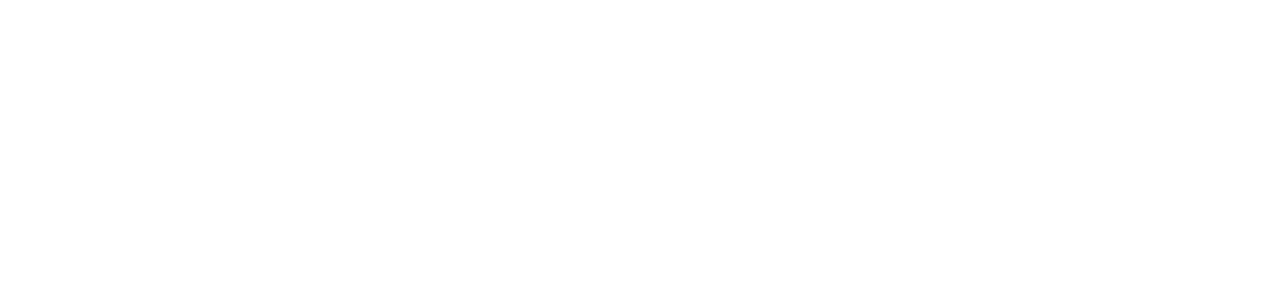
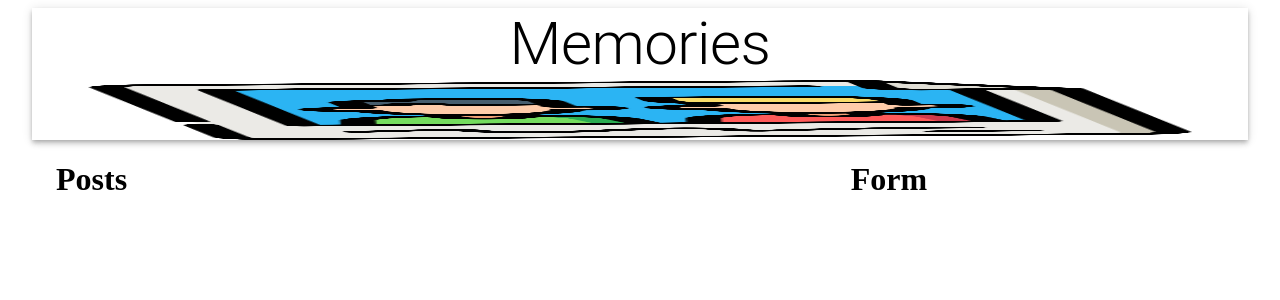
Before and after one commit to TalhaBhutto/MERN_Project, a React (Create React App) app in the folder client/: page / in a window 1280 px wide. Shown: the top 300 px of the page. Built offline with nearby package versions, Linux system fonts and the light colour scheme.

Commit message:
basic structure of App Post/Form

```diff
--- a/client/src/App.js
+++ b/client/src/App.js
@@ -1,10 +1,28 @@
 import React from 'react';
 import {Container,AppBar,Typography,Grow,Grid} from '@material-ui/core';
+import memories from './images/memories.png'
+import Posts from './components/Posts/Posts'
+import Form from './components/Form/Form'
 
 const App = () =>{
     return (
         <Container maxWidth="lg">
-            <AppBar position="static" color="inherit"/>
+            <AppBar position="static" color="inherit">
+            <Typography variant="h2" align="center">Memories</Typography>
+            <img src={memories} alt="memories" height="60"/>
+            </AppBar>
+            <Grow in>
+                <Container>
+                    <Grid container justify="space-between" alignItems="stretch" spacing={3}>
+                        <Grid item xs={12} sm={7}>
+                            <Posts/>
+                        </Grid>
+                        <Grid item xs={12} sm={4}>
+                            <Form/>
+                        </Grid>
+                    </Grid>
+                </Container>
+            </Grow>
         </Container>
     );
 }
--- a/client/src/components/Form/Form.js
+++ b/client/src/components/Form/Form.js
@@ -0,0 +1,11 @@
+import React from 'react'
+
+function Form() {
+    return (
+        <div>
+            <h1>Form</h1>
+        </div>
+    )
+}
+
+export default Form
--- a/client/src/components/Posts/Posts.js
+++ b/client/src/components/Posts/Posts.js
@@ -0,0 +1,12 @@
+import React from 'react'
+import Post from './Post/Post'
+
+function Posts() {
+    return (
+        <div>
+            <h1>Posts</h1>
+        </div>
+    )
+}
+
+export default Posts
```
Also changed, not shown: client/src/images/memories.png (added).
